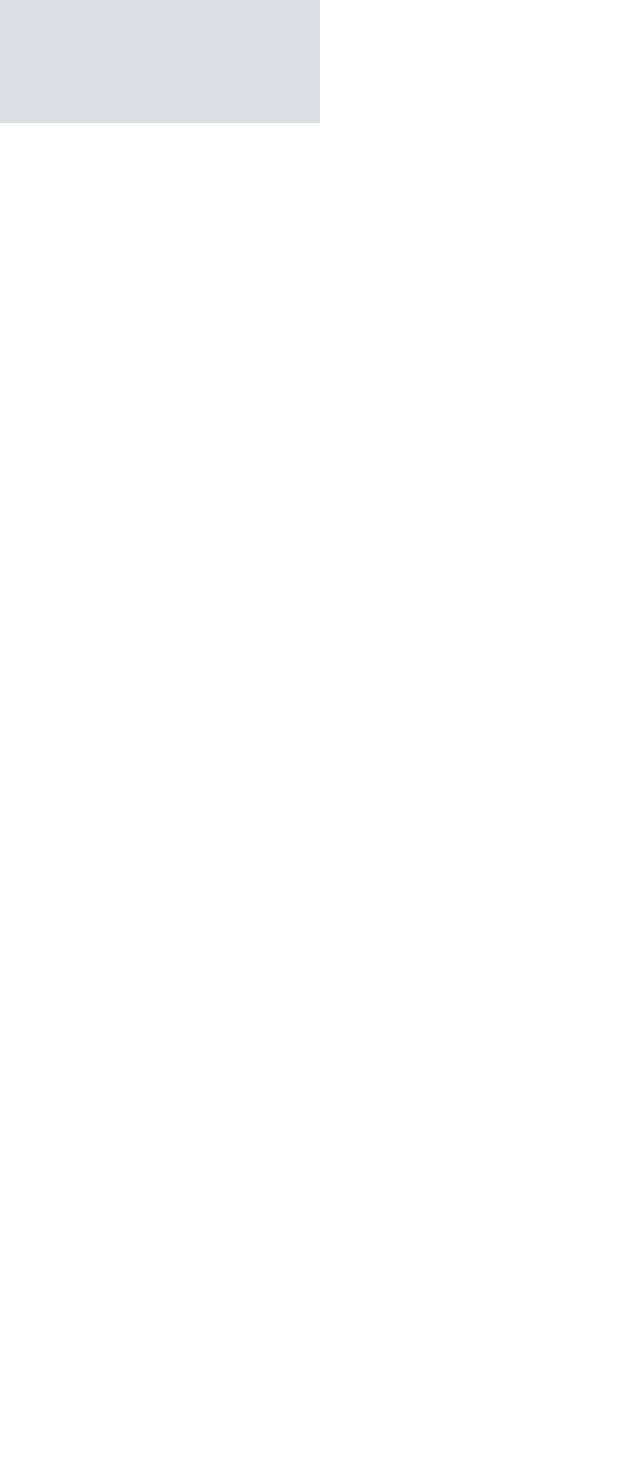
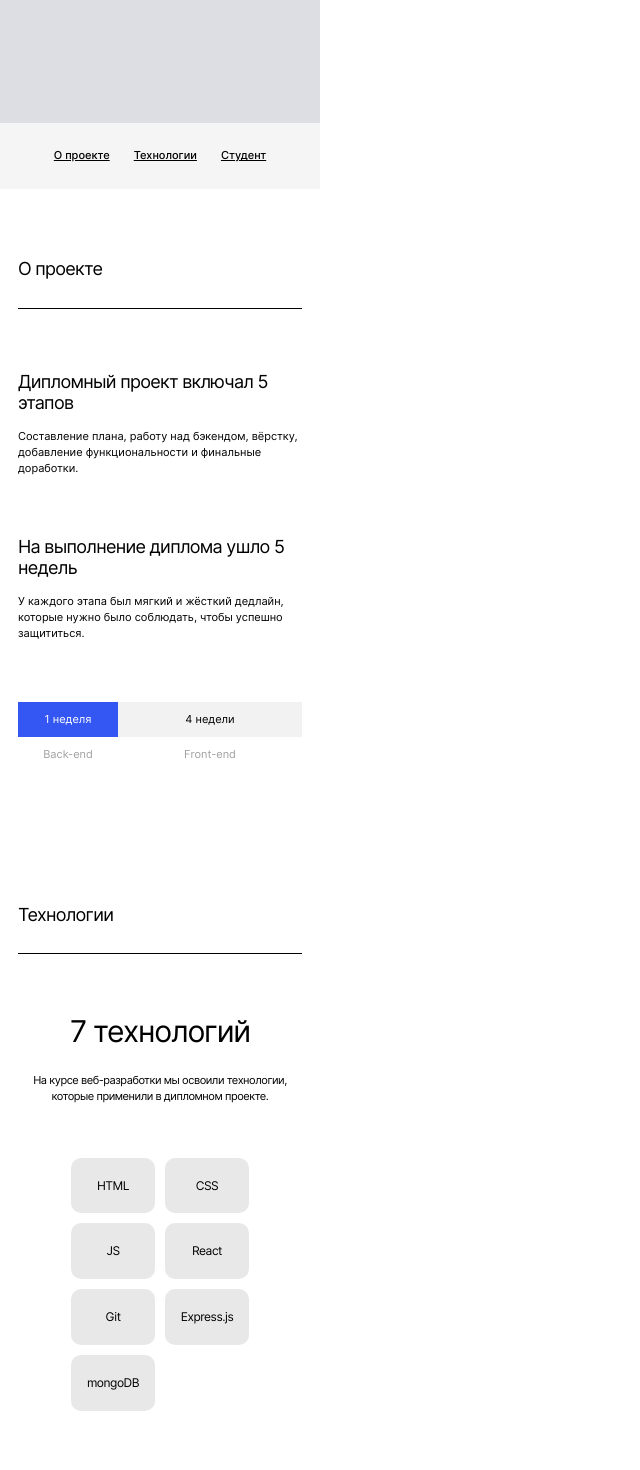
Before and after one commit to DanilZiborov/movies-explorer-frontend, a React (Create React App) app: page / in a window 1280 px wide. Shown: the part 520-1990 px from the top of the page, without its empty margins (0-640 px from the left). Before the commit the page ends 800 px from the top, so only its background shows below. Built offline with nearby package versions, Linux system fonts and the light colour scheme.

Commit message:
make techs section

```diff
--- /dev/null
+++ b/src/components/AboutMe/AboutMe.js
@@ -0,0 +1,9 @@
+import React from "react";
+
+function AboutMe() {
+  return (
+123
+  )
+}
+
+export default AboutMe;
--- /dev/null
+++ b/src/components/AboutProject/AboutProject.css
@@ -0,0 +1,62 @@
+.about-project {
+  padding: 70px 18px 0;
+  margin-bottom: 70px;
+}
+
+.about-project__title {
+  margin: 0;
+  margin-bottom: 63px;
+  padding-bottom: 28px;
+  border-bottom: 1px solid #000;
+  font-size: 18px;
+  font-weight: 400;
+  letter-spacing: -0.72px;
+}
+
+.about-project__article {
+  display: flex;
+  flex-direction: column;
+  margin-bottom: 60px;
+}
+
+.about-project__article:last-child {}
+
+.about-project__article-title {
+  margin: 0;
+  margin-bottom: 16px;
+  font-size: 18px;
+  font-weight: 400;
+  letter-spacing: -0.72px;
+}
+
+.about-project__article-text {
+  margin: 0;
+  font-size: 11px;
+  line-height: 1.45
+}
+
+.about-project__scheme {
+  display: grid;
+  grid-template-columns: 35.21% 1fr;
+}
+
+.about-project__scheme-item {
+  padding: 11px 0;
+  margin: 0;
+  font-size: 11px;
+  font-weight: 400;
+  text-align: center;
+}
+
+.about-project__scheme-item_type_week {
+  background-color: #F2F2F2;
+}
+
+.about-project__scheme-item_type_week:first-child {
+  background-color: #3456F3;
+  color: #fff;
+}
+
+.about-project__scheme-item_type_subject {
+  color: #A0A0A0;
+}
--- /dev/null
+++ b/src/components/AboutProject/AboutProject.js
@@ -0,0 +1,25 @@
+import React from "react";
+
+function AboutProject() {
+  return (
+    <section className="about-project">
+      <h2 className="about-project__title">О проекте</h2>
+      <article className="about-project__article">
+        <h3 className="about-project__article-title">Дипломный проект включал 5 этапов</h3>
+        <p className="about-project__article-text">Составление плана, работу над бэкендом, вёрстку, добавление функциональности и финальные доработки.</p>
+      </article>
+      <article className="about-project__article">
+        <h3 className="about-project__article-title">На выполнение диплома ушло 5 недель</h3>
+        <p className="about-project__article-text">У каждого этапа был мягкий и жёсткий дедлайн, которые нужно было соблюдать, чтобы успешно защититься.</p>
+      </article>
+      <div className="about-project__scheme">
+        <p className="about-project__scheme-item about-project__scheme-item_type_week">1 неделя</p>
+        <p className="about-project__scheme-item about-project__scheme-item_type_week">4 недели</p>
+        <p className="about-project__scheme-item about-project__scheme-item_type_subject">Back-end</p>
+        <p className="about-project__scheme-item about-project__scheme-item_type_subject">Front-end</p>
+      </div>
+    </section>
+  )
+}
+
+export default AboutProject;
--- a/src/components/Main/Main.js
+++ b/src/components/Main/Main.js
@@ -1,11 +1,19 @@
 import React from "react";
 
 import Promo from "../Promo/Promo";
+import NavTab from "../NavTab/NavTab";
+import AboutProject from "../AboutProject/AboutProject";
+import Techs from "../Techs/Techs";
+import AboutMe from "../AboutMe/AboutMe";
 
 function Main() {
   return (
     <main className="main">
       <Promo/>
+      <NavTab/>
+      <AboutProject/>
+      <Techs/>
+      <AboutMe/>
     </main>
   )
 }
--- /dev/null
+++ b/src/components/NavTab/NavTab.css
@@ -0,0 +1,26 @@
+.nav-tab {
+  background-color: #F5F5F5;;
+}
+
+.nav-tab__wrapper {
+  display: flex;
+  justify-content: center;
+  margin: 0;
+  padding: 0;
+  padding: 25px 0;
+  list-style: none;
+}
+
+.nav-tab__link {
+display: block;
+margin-right: 24px;
+color: #000;
+font-size: 11px;
+font-weight: 500;
+line-height: 1.45;
+text-decoration: underline;
+}
+
+.nav-tab__wrapper > li:last-child > a {
+  margin-right: 0;
+}
--- /dev/null
+++ b/src/components/NavTab/NavTab.js
@@ -0,0 +1,15 @@
+import React from "react";
+
+function NavTab() {
+  return(
+    <section className="nav-tab">
+      <ul className="nav-tab__wrapper">
+        <li><a href="#" className="nav-tab__link">О проекте</a></li>
+        <li><a href="#" className="nav-tab__link">Технологии</a></li>
+        <li><a href="#" className="nav-tab__link">Студент</a></li>
+      </ul>
+    </section>
+  )
+}
+
+export default NavTab;
--- /dev/null
+++ b/src/components/Techs/Techs.css
@@ -0,0 +1,52 @@
+.techs {
+  padding: 63px 18px 0;
+}
+
+.techs__title {
+  margin: 0;
+  margin-bottom: 60px;
+  padding-bottom: 28px;
+  border-bottom: 1px solid #000;
+  font-size: 18px;
+  font-weight: 400;
+  letter-spacing: -0.72px;
+}
+
+.techs__subtitle {
+  margin: 0;
+  margin-bottom: 24px;
+  text-align: center;
+  font-size: 30px;
+  font-weight: 400;
+  letter-spacing: -1.2px;
+}
+
+.techs__text {
+  margin: 0;
+  margin-bottom: 53px;
+  text-align: center;
+  font-size: 11px;
+  font-weight: 400;
+  line-height: 1.45;
+  letter-spacing: -0.44px;
+}
+
+.techs__grid {
+  display: grid;
+  grid-template-columns: repeat(2, 84px);
+  grid-gap: 10px;
+  justify-content: center;
+  margin-bottom: 70px;
+}
+
+
+.techs__grid-item {
+  box-sizing: border-box;
+  margin: 0;
+  padding: 21px 0;
+  text-align: center;
+  background-color: #E8E8E8;
+  border-radius: 10px;
+  font-size: 12px;
+  letter-spacing: -0.48px;
+}
--- /dev/null
+++ b/src/components/Techs/Techs.js
@@ -0,0 +1,24 @@
+import React from "react";
+
+function Techs() {
+
+  return (
+    <section className="techs">
+      <h2 className="techs__title">Технологии</h2>
+      <p className="techs__subtitle">7 технологий</p>
+      <p className="techs__text">На курсе веб-разработки мы освоили технологии, которые применили в дипломном проекте.</p>
+      <div className="techs__grid">
+        <p className="techs__grid-item">HTML</p>
+        <p className="techs__grid-item">CSS</p>
+        <p className="techs__grid-item">JS</p>
+        <p className="techs__grid-item">React</p>
+        <p className="techs__grid-item">Git</p>
+        <p className="techs__grid-item">Express.js</p>
+        <p className="techs__grid-item">mongoDB</p>
+
+      </div>
+    </section>
+  )
+}
+
+export default Techs;
--- a/src/index.css
+++ b/src/index.css
@@ -12,3 +12,6 @@
 @import url(./components/Header/Header.css);
 @import url(./components/Main/Main.css);
 @import url(./components/Promo/Promo.css);
+@import url(./components/NavTab/NavTab.css);
+@import url(./components/AboutProject/AboutProject.css);
+@import url(./components/Techs/Techs.css);
```
Also changed, not shown: src/components/AboutMe/AboutMe.css (added).
